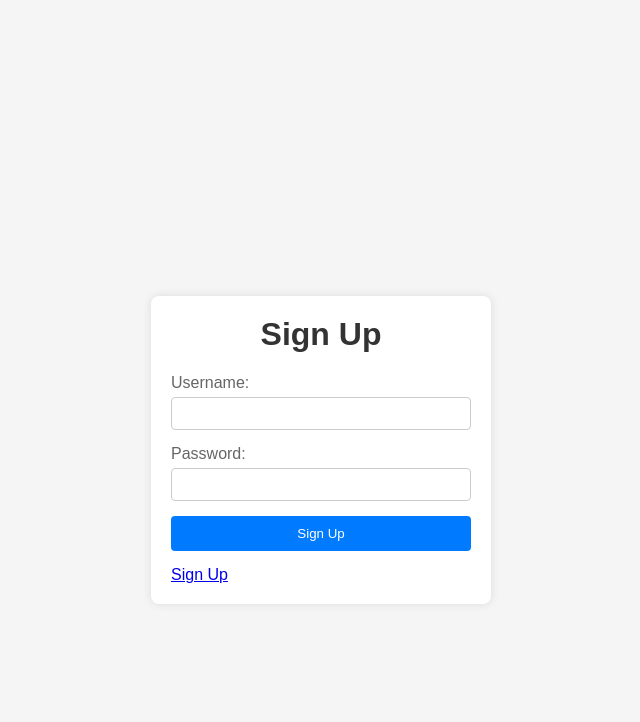
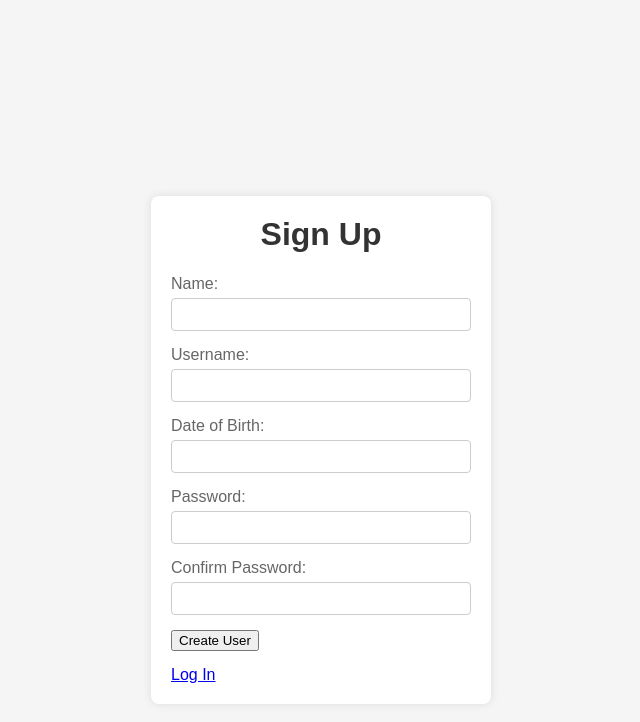
Before and after one commit to Lin-cT/demonstration_frontend, a Jekyll site: the page signup.html, which Jekyll copies as it is, in a window 1280 px wide. Shown: the top 722 px of the page, without its empty margins (319-959 px from the left). Built offline with Jekyll 4.4.1, drawn with Linux system fonts in a browser that asks for light colours; part of the change alters nothing that is shown.

Commit message:
Added new javascript for signup

```diff
--- a/signup.html
+++ b/signup.html
@@ -78,61 +78,59 @@
 <body>
     <div class="signup-container">
         <h1>Sign Up</h1>
-        <form>
+        <form id="registrationForm">
+            <label for="name">Name:</label>
+            <input type="text" id="name" name="name" required><br>
             <label for="uid">Username:</label>
-            <input type="text" name="uid" id="uid" required>
-            <br>
+            <input type="text" id="uid" name="uid" required><br>
+            <label for="dob">Date of Birth:</label>
+            <input type="text" id="dob" name="dob" required><br>
             <label for="password">Password:</label>
-            <input type="password" name="password" id="password" required>
-            <br>
-            <button type="button" text="Sign Up" onclick="signup_user()">Sign Up</button>
+            <input type="password" id="password" name="password" required><br>
+            <label for="confirmPassword">Confirm Password:</label>
+            <input type="password" id="confirmPassword" name="confirmPassword" required><br>
+            <input type="submit" value="Create User">
         </form>
         <div id="output" class="message"></div>
-    <a href="https://lin-ct.github.io/demonstration_frontend/login.html">Sign Up</a>
+    <a href="https://lin-ct.github.io/demonstration_frontend/login.html">Log In</a>
     </div>
 </body>
-<script type="module">
-    import { uri, options } from '{{site.baseurl}}/assets/js/api/config.js';
-</script>
 <script>
-    function signup_user(){
-        // Set Authenticate endpoint
-        const url = uri + '/api/users/';
-
-        // Set the body of the request to include login data from the DOM
-        const body = {
-            uid: document.getElementById("uid").value,
-            password: document.getElementById("password").value,
-        };
-
-        // Change options according to Authentication requirements
-        const authOptions = {
-            ...options, // This will copy all properties from options
-            method: 'POST', // Override the method property
-            cache: 'no-cache', // Set the cache property
-            body: JSON.stringify(body)
-        };
-
-        // Fetch JWT
-        fetch(url, authOptions)
-        .then(response => {
-            // handle error response from Web API
-            if (!response.ok) {
-                error = document.getElementById("output")
-                const errorMsg = 'Signup error: ' + response.status;
-                error.innerHTML = errorMsg
+     document.getElementById('registrationForm').addEventListener('submit', function(event) {
+            event.preventDefault(); // Prevent form submission
+            const name = document.getElementById('name').value;// DEFINE VALUES
+            const uid =  document.getElementById('uid').value;
+            const password = document.getElementById('password').value;
+            const confirmPassword = document.getElementById('confirmPassword').value;
+            const dob = document.getElementById('dob').value;
+            if (password !== confirmPassword) {
+                alert("Passwords do not match");
                 return;
             }
-            // Success!!!
-            // Redirect to the database page
-            window.location.href = "https://lin-ct.github.io/demonstration_frontend/login.html";
-        })
-        // catch fetch errors (ie ACCESS to server blocked)
-        .catch(err => {
-            console.error(err);
+            const formData = {
+                "name": name,
+                "uid": uid,
+                "password": password,
+                "dob": dob
+                // Add other form fields as needed
+            };
+            fetch('http://127.0.0.1:8240/api/users/', {
+                method: 'POST',
+                headers: {
+                    'Content-Type': 'application/json'
+                },
+                body: JSON.stringify(formData)
+            })
+             .then(response => {
+                 if (response.ok) {
+                    window.location.href = 'https://lin-ct.github.io/demonstration_frontend/login.html'; // Redirect upon successful user creation
+                } else {
+                    console.error('User creation failed');
+                }
+            })
+            .catch(error => {
+                console.error('Error:', error);
+            });
         });
-    }
-
-    // Attach login_user to the window object, allowing access to form action
-    window.signup_user = signup_user;
-</script>
+    </script>
+</html>
```
